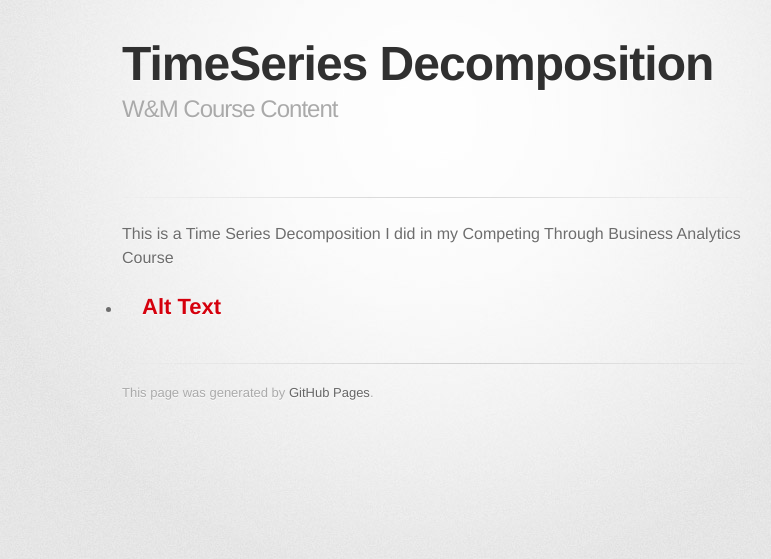
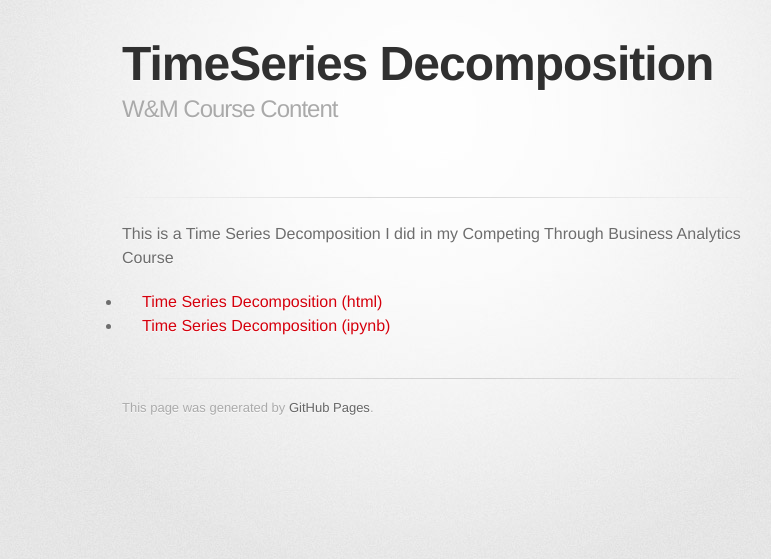
Before and after one commit to T-Ashby-John/T-Ashby-John.github.io, a Jekyll site: the page built from timeseries/index.md, in a window 1280 px wide. Shown: the top 559 px of the page, without its empty margins (208-979 px from the left). Built offline with Jekyll 4.4.1, drawn with Linux system fonts in a browser that asks for light colours; some web fonts are replaced; our own code applies the rules of GitHub Pages for plain Markdown files.

Commit message:
Update index.md

```diff
--- a/timeseries/index.md
+++ b/timeseries/index.md
@@ -4,5 +4,5 @@ description: W&M Course Content
 ---
 
 This is a Time Series Decomposition I did in my Competing Through Business Analytics Course
-- [Alt Text](TimeSeriesDecompAssignment.html)
--
+- [Time Series Decomposition (html)](TimeSeriesDecompAssignment.html)
+- [Time Series Decomposition (ipynb)](TimeSeriesDecompAssignment.ipynb)
```
